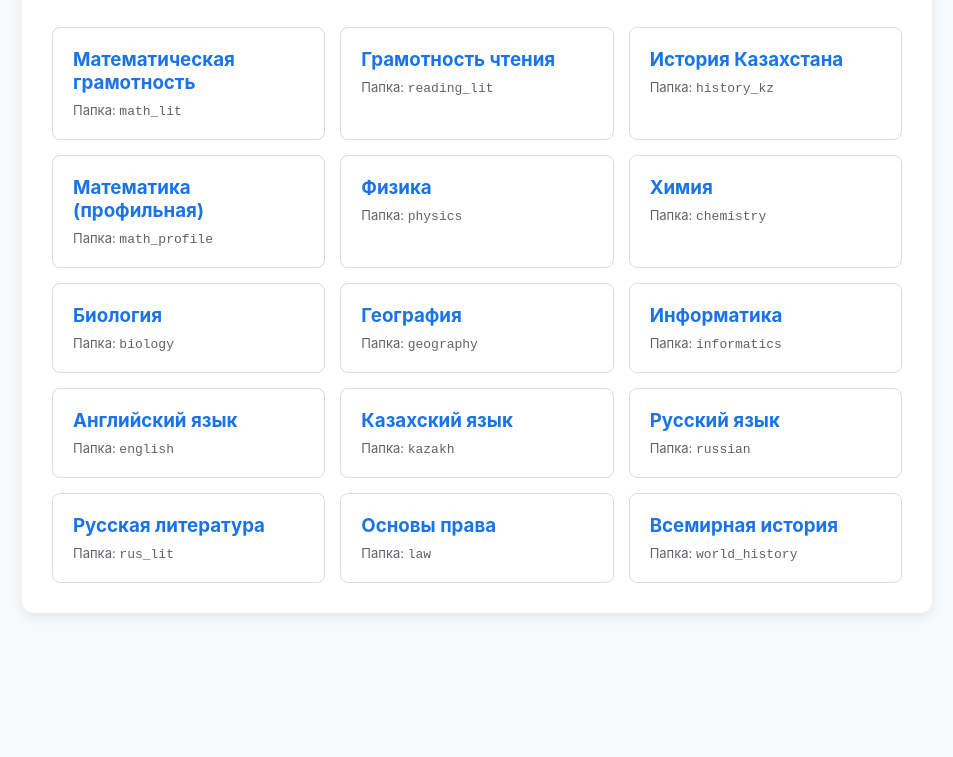
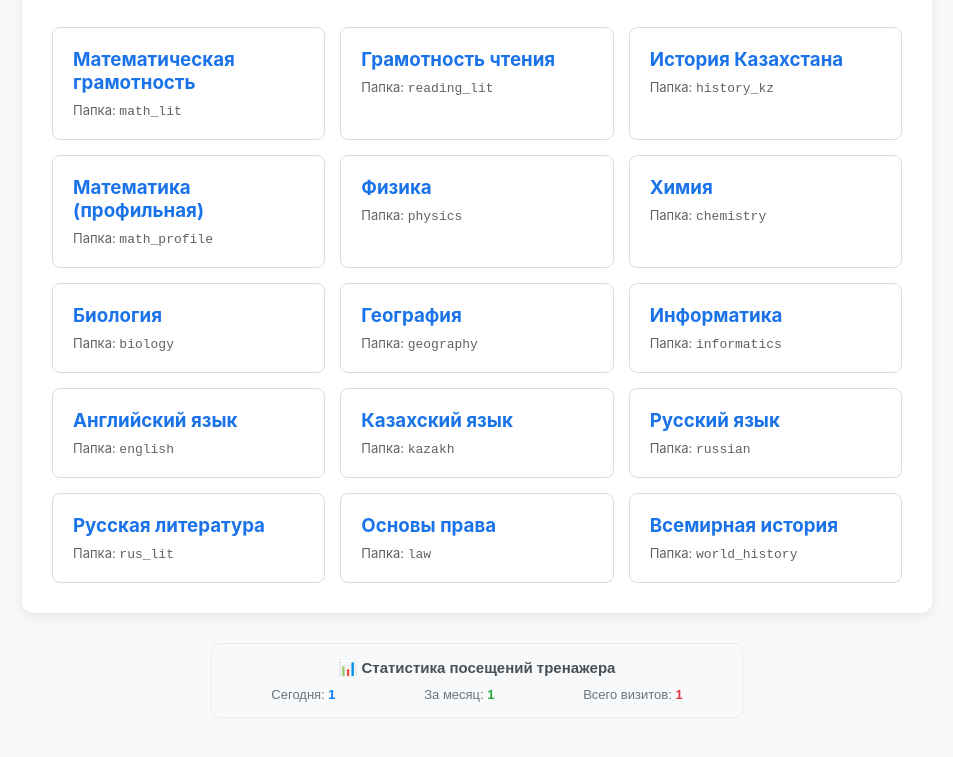
Before and after one commit to saniacheban-code/ENT_KZ, a plain HTML site: page index.html in a window 1280 px wide. Shown: the part 149-906 px from the top of the page, without its empty margins (163-1116 px from the left). Before the commit the page ends 800 px from the top, so only its background shows below. Drawn offline with nearby package versions, Linux system fonts and the light colour scheme.

Commit message:
Implement visitor stats display and localStorage tracking
Added visitor statistics display and tracking logic.

```diff
--- a/index.html
+++ b/index.html
@@ -186,5 +186,52 @@
 
     <script src="registry.js"></script>
     <script src="app.js"></script>
+    <div id="visitor-stats" style="margin: 30px auto; padding: 15px; max-width: 500px; background: #f8f9fa; border: 1px solid #e9ecef; border-radius: 8px; text-align: center; font-family: sans-serif;">
+    <h4 style="margin: 0 0 10px 0; color: #495057; font-size: 15px;">📊 Статистика посещений тренажера</h4>
+    <div style="display: flex; justify-content: space-around; font-size: 13px; color: #6c757d;">
+        <div>Сегодня: <b id="stat-day" style="color: #007bff;">1</b></div>
+        <div>За месяц: <b id="stat-month" style="color: #28a745;">1</b></div>
+        <div>Всего визитов: <b id="stat-total" style="color: #dc3545;">1</b></div>
+    </div>
+</div>
+
+<script>
+    // Простая логика подсчета визитов через localStorage
+    function initVisitorCounter() {
+        let stats = JSON.parse(localStorage.getItem('ent_visitor_stats') || '{"day": 0, "month": 0, "total": 0, "lastDate": ""}');
+
+        let todayStr = new Date().toDateString(); // текущая дата (например, "Thu Nov 12 2026")
+        let currentMonth = new Date().getMonth(); // текущий месяц
+
+        // Если сменился день — сбрасываем счетчик «сегодня» (или инкрементируем для каждого уникального сеанса)
+        if (stats.lastDate !== todayStr) {
+            stats.day = 1;
+            stats.lastDate = todayStr;
+            stats.total += 1;
+            stats.month += 1;
+        } else {
+            // Если тот же день, но пользователь открыл сайт повторно или обновил страницу
+            // Защита от накрутки F5: считаем за новый визит только если прошло больше 30 минут, либо просто считаем клики
+            let lastVisitTime = localStorage.getItem('ent_last_visit_time') || 0;
+            let now = new Date().getTime();
+
+            if (now - lastVisitTime > 30 * 60 * 1000) { // 30 минут
+                stats.day += 1;
+                stats.total += 1;
+                localStorage.setItem('ent_last_visit_time', now);
+            }
+        }
+
+        localStorage.setItem('ent_visitor_stats', JSON.stringify(stats));
+
+        // Выводим данные на экран
+        document.getElementById('stat-day').innerText = stats.day;
+        document.getElementById('stat-month').innerText = stats.month > 0 ? stats.month : 1;
+        document.getElementById('stat-total').innerText = stats.total > 0 ? stats.total : 1;
+    }
+
+    // Запускаем при загрузке страницы
+    window.addEventListener('DOMContentLoaded', initVisitorCounter);
+</script>
 </body>
 </html>
```
